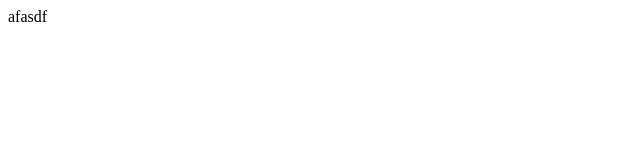
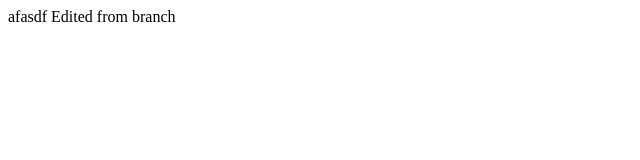
Before and after one commit to coder-mahmud/test-repo, a plain HTML site: page index.html in a window 1280 px wide. Shown: the whole page, without its empty margins (0-640 px from the left). Drawn offline with Linux system fonts and the light colour scheme.

Commit message:
From Branch

```diff
--- a/index.html
+++ b/index.html
@@ -6,5 +6,6 @@
 </head>
 <body>
 	afasdf
+	Edited from branch
 </body>
 </html>
```
